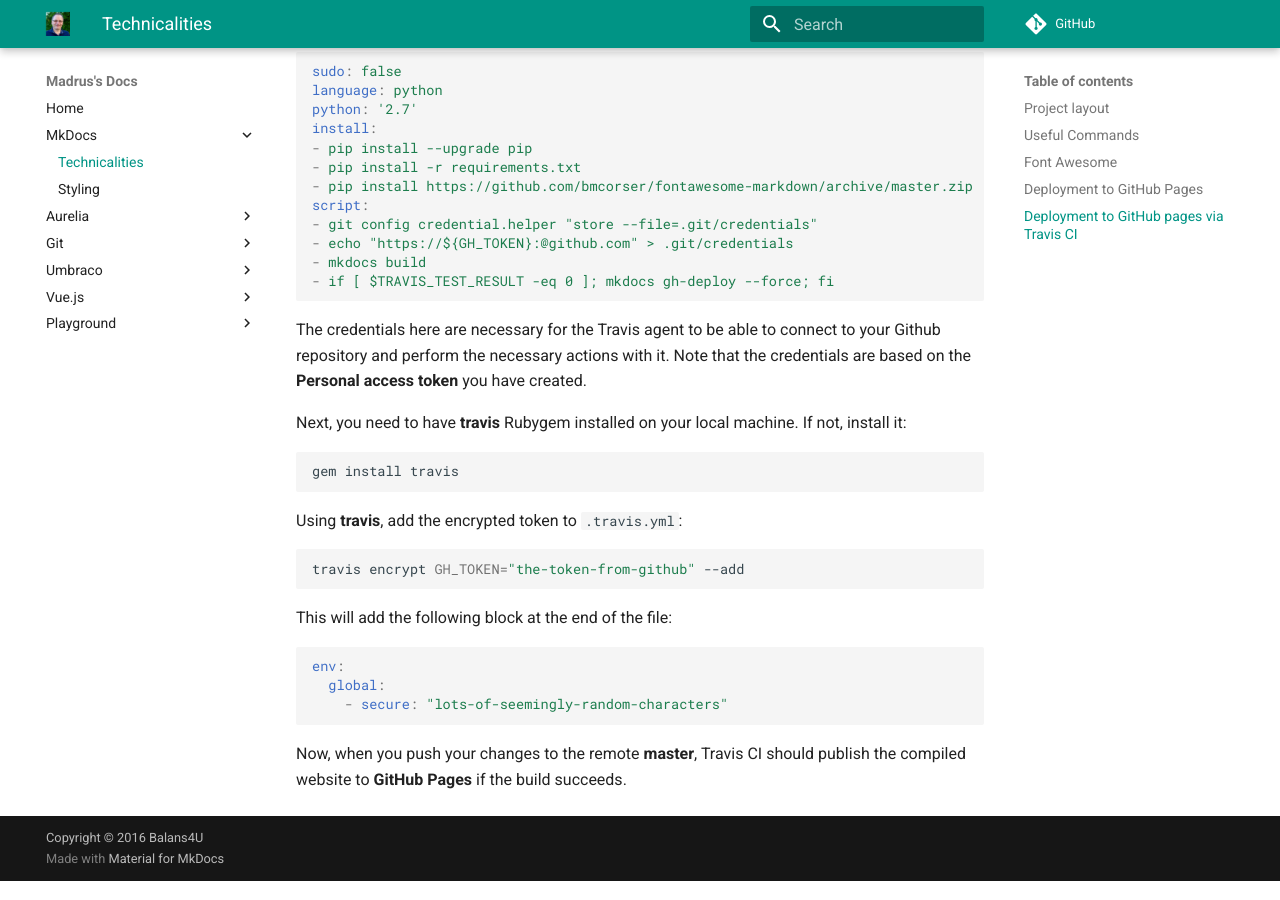
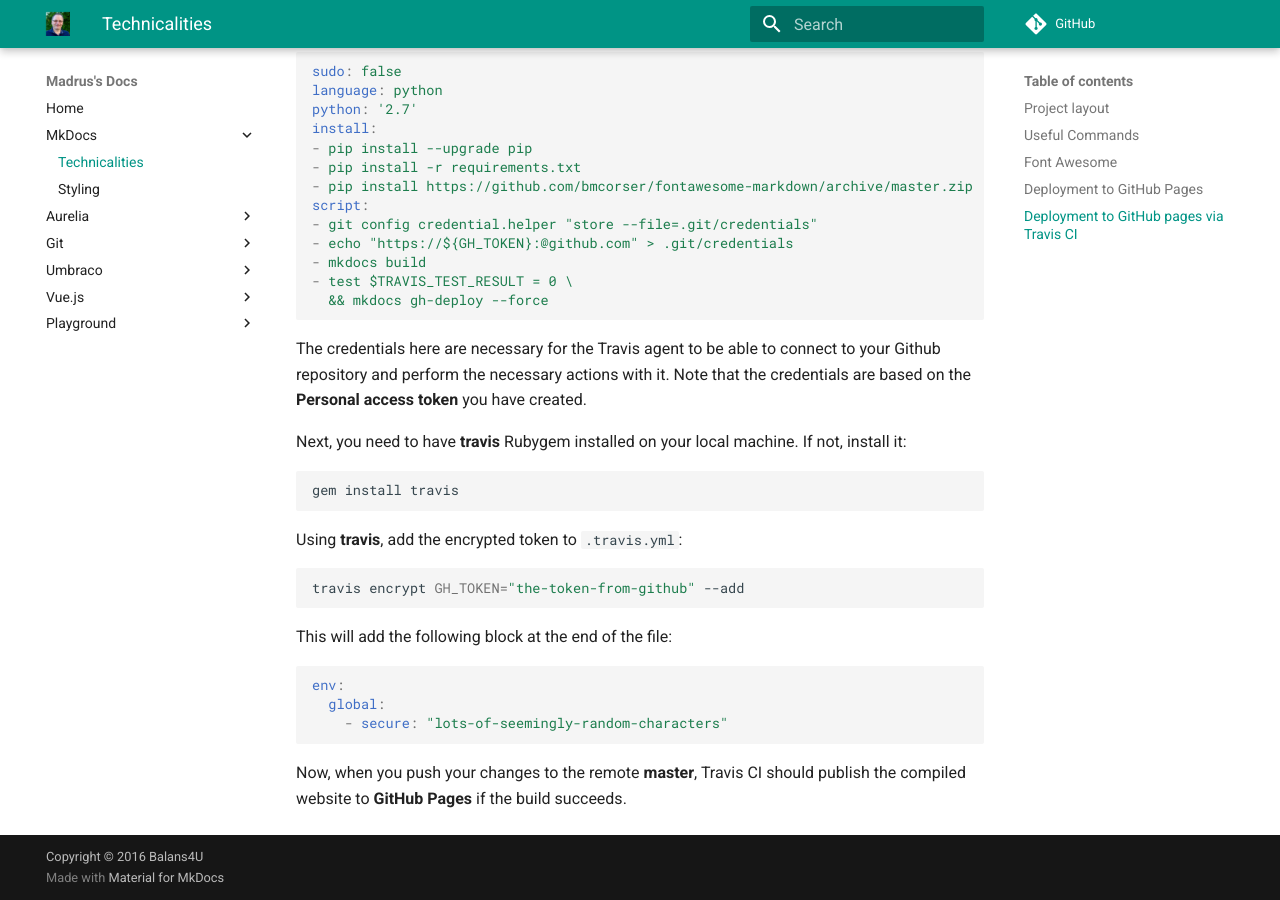
Before and after one commit to madrus/mdocs, an MkDocs documentation site: the page built from docs/mkdocs/technicalities.md, in a window 1280 px wide and 900 px high, scrolled down 2210 px. Built offline with MkDocs 1.6.1 and Material for MkDocs 9.7.7, drawn with Linux system fonts in a browser that asks for light colours; comment, search, counter and statistics services are not loaded; old or Windows-style settings are respelled for this version of MkDocs.

````diff
--- a/docs/mkdocs/technicalities.md
+++ b/docs/mkdocs/technicalities.md
@@ -90,7 +90,8 @@ script:
 - git config credential.helper "store --file=.git/credentials"
 - echo "https://${GH_TOKEN}:@github.com" > .git/credentials
 - mkdocs build
-- if [ $TRAVIS_TEST_RESULT -eq 0 ]; mkdocs gh-deploy --force; fi
+- test $TRAVIS_TEST_RESULT = 0 \
+  && mkdocs gh-deploy --force
 ```
 
 The credentials here are necessary for the Travis agent to be able to connect to your Github repository and perform the necessary actions with it. Note that the credentials are based on the **Personal access token** you have created.
````
